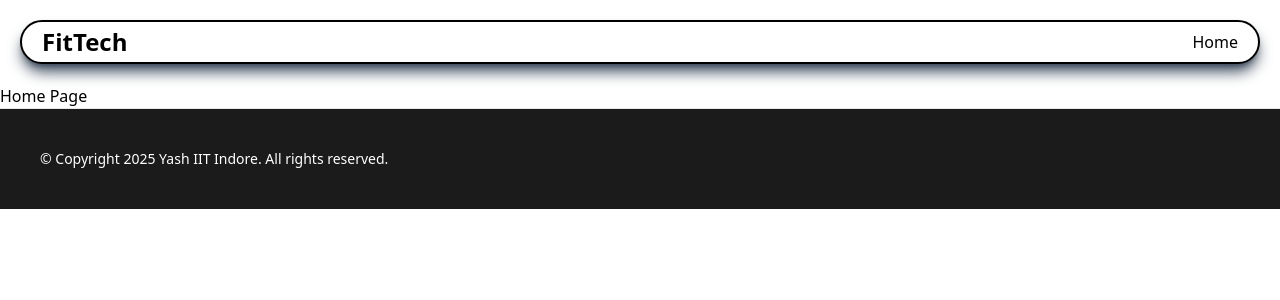
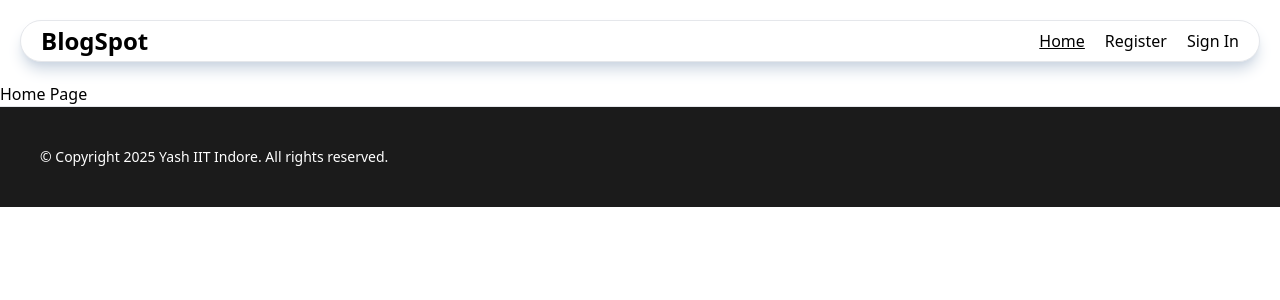
Before and after one commit to yasharyasaxena/Blog, a React (Vite) app in the folder frontend/: page / in a window 1280 px wide. Shown: the top 300 px of the page. Built offline with nearby package versions, Linux system fonts and the light colour scheme.

Commit message:
navbar and footer

```diff
--- a/frontend/src/App.jsx
+++ b/frontend/src/App.jsx
@@ -2,6 +2,8 @@ import React from "react";
 import { BrowserRouter, Routes, Route } from "react-router";
 import Home from "./pages/Home";
 import Layout from "./components/Layout";
+import Register from "./pages/Register";
+import SignIn from "./pages/SignIn";
 
 function App() {
   return (
@@ -9,6 +11,8 @@ function App() {
       <Routes>
         <Route path="/" element={<Layout />}>
           <Route index element={<Home />} />
+          <Route path="register" element={<Register />} />
+          <Route path="signIn" element={<SignIn />} />
         </Route>
       </Routes>
     </BrowserRouter>
--- a/frontend/src/components/Navbar.jsx
+++ b/frontend/src/components/Navbar.jsx
@@ -1,15 +1,39 @@
-import React from "react";
-import { Link } from "react-router-dom";
+import { NavLink } from "react-router-dom";
 
 export default function Navbar() {
   return (
-    <nav className="flex top-3 sticky m-5 max-h-4 border-2 rounded-full border-black shadow-slate-700 shadow-lg justify-between items-center p-5 bg-white text-black z-10">
-      <h1 className="text-2xl font-bold">FitTech</h1>
+    <nav className="flex top-3 sticky m-5 max-h-4 border rounded-full shadow-slate-300 shadow-lg justify-between items-center p-5 bg-white text-black">
+      <h1 className="text-2xl font-bold">BlogSpot</h1>
       <ul className="flex space-x-5">
         <li>
-          <Link to="/" className="hover:text-gray-300">
+          <NavLink
+            to="/"
+            className={({ isActive }) =>
+              isActive ? "underline" : "hover:text-gray-300"
+            }
+          >
             Home
-          </Link>
+          </NavLink>
+        </li>
+        <li>
+          <NavLink
+            to="/register"
+            className={({ isActive }) =>
+              isActive ? "underline" : "hover:text-gray-300"
+            }
+          >
+            Register
+          </NavLink>
+        </li>
+        <li>
+          <NavLink
+            to="/signIn"
+            className={({ isActive }) =>
+              isActive ? "underline" : "hover:text-gray-300"
+            }
+          >
+            Sign In
+          </NavLink>
         </li>
       </ul>
     </nav>
--- /dev/null
+++ b/frontend/src/pages/Register.jsx
@@ -0,0 +1,7 @@
+export default function Register() {
+  return (
+    <div>
+      <h1>Register</h1>
+    </div>
+  );
+}
--- /dev/null
+++ b/frontend/src/pages/SignIn.jsx
@@ -0,0 +1,7 @@
+export default function SignIn() {
+  return (
+    <div>
+      <h1>SignIn</h1>
+    </div>
+  );
+}
```
